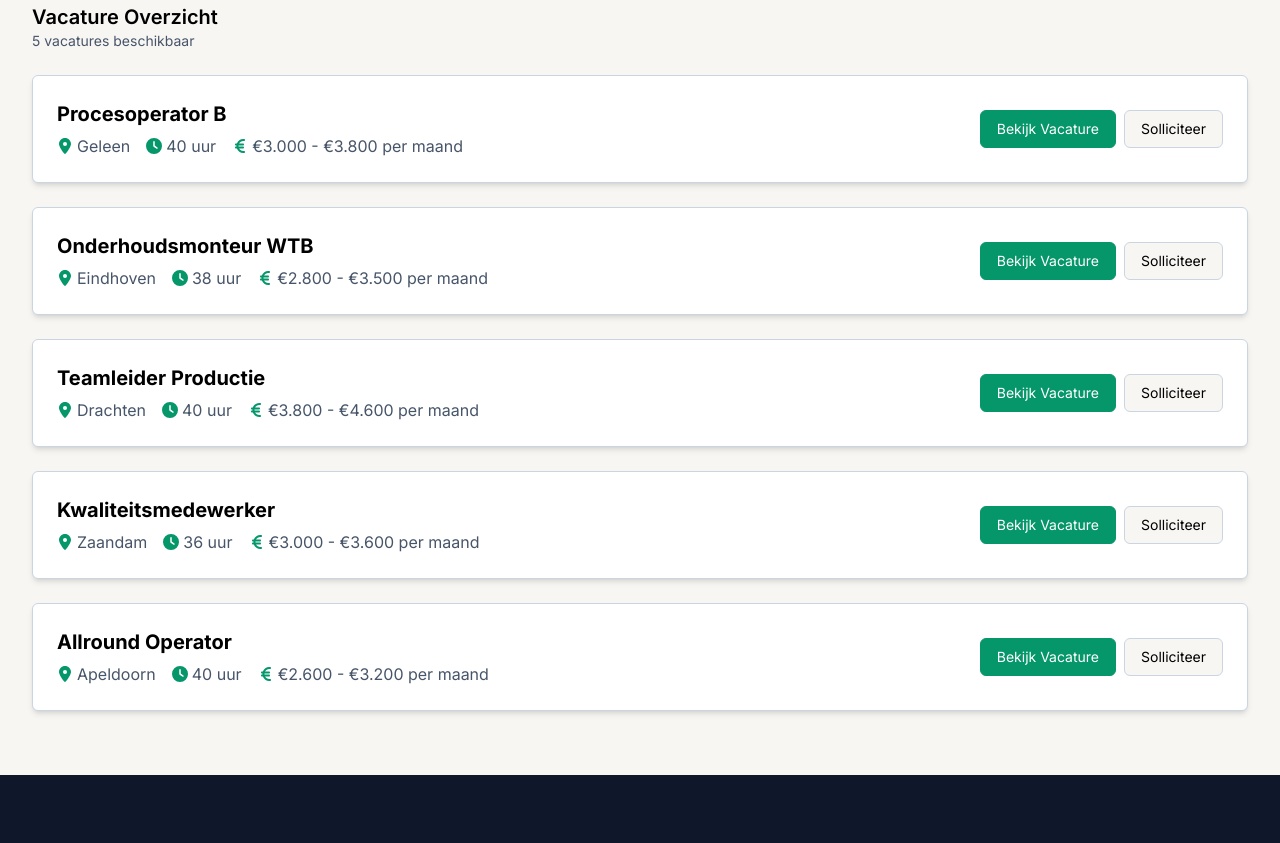
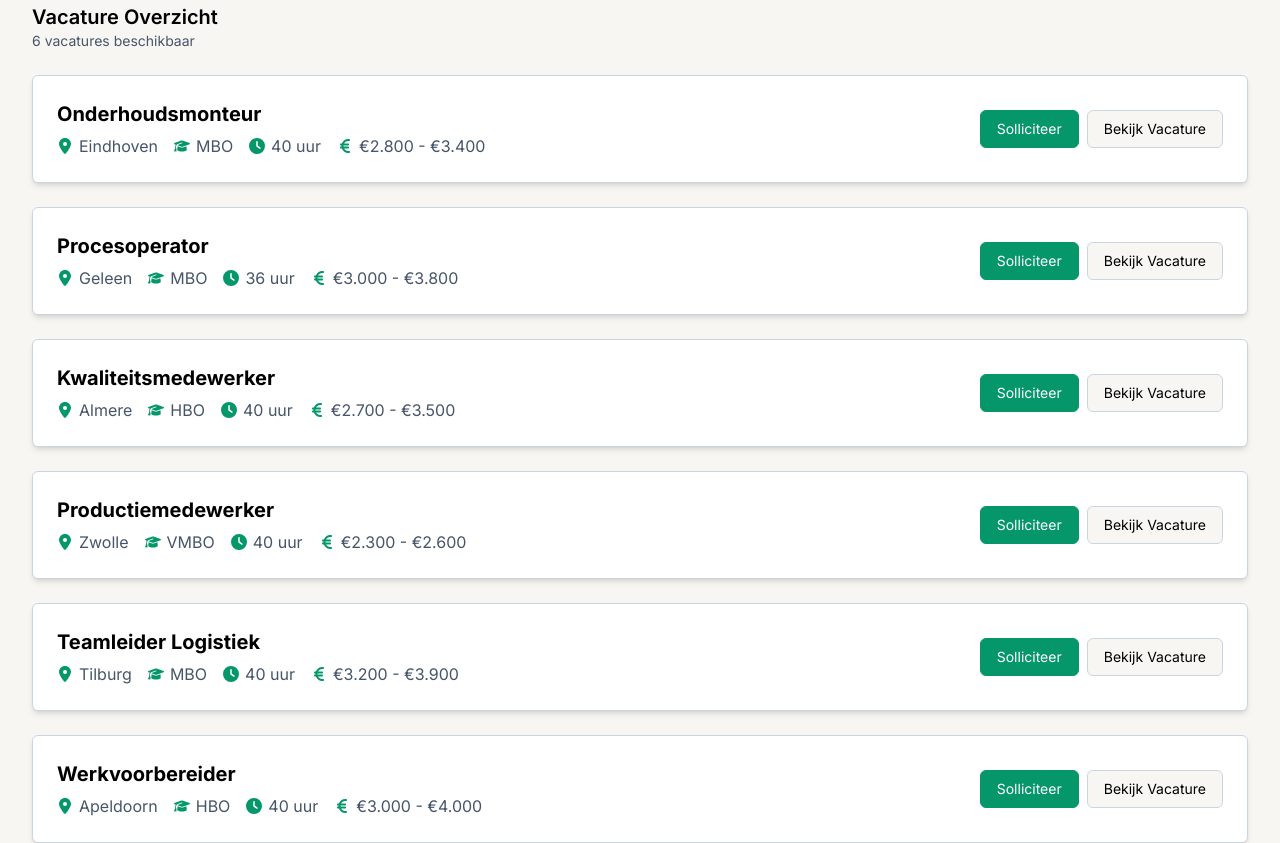
Before and after one commit to EdwinSch/jobshapers, a Next.js app: page /vacatures in a window 1280 px wide. Shown: the part 440-1283 px from the top of the page. Built offline with nearby package versions, Linux system fonts and the light colour scheme.

Commit message:
changes to data model and job listings

```diff
--- a/components/JobDetailsBody.jsx
+++ b/components/JobDetailsBody.jsx
@@ -1,27 +1,31 @@
 import ListCard from "./ListCard";
 
 const JobDetailsBody = ({
-  employerBenefits,
   functieEisen,
   arbeidsvoorwaarden,
+  functieomschrijving,
 }) => {
   return (
     <div className="bg-jsOffWhite">
       <div className="py-12 mt-6 mx-auto max-w-7xl px-4 md:px-6 lg:px-8">
+        {/* Functieomschrijving */}
+        <div className="mb-8 bg-white border border-slate-300 p-6 rounded-md shadow-sm">
+          <h2 className="text-xl font-semibold capitalize mb-5">
+            Functieomschrijving
+          </h2>
+          <p className="text-jsText">{functieomschrijving}</p>
+        </div>
+
+        {/* Lists */}
         <ListCard
-          title="functie eisen"
+          title="Functie-eisen"
           list={functieEisen}
           iconColor="text-jsGreen"
         />
         <ListCard
-          title="arbeidsvoorwaarden"
+          title="Arbeidsvoorwaarden"
           list={arbeidsvoorwaarden}
           iconColor="text-jsGreen"
-        />
-        <ListCard
-          title="werkgever"
-          list={employerBenefits}
-          iconColor="text-jsBlue"
         />
       </div>
     </div>
--- a/components/JobDetailsCard.jsx
+++ b/components/JobDetailsCard.jsx
@@ -1,8 +1,6 @@
 import LinkButton from "./LinkButton";
 
-const JobDetailsCard = ({ standplaats, urenPerWeek, salaris }) => {
-  const shortSalaris = salaris.split(" per ")[0];
-
+const JobDetailsCard = ({ standplaats, uren, salaris, opleiding }) => {
   return (
     <section className="mt-4 md:mt-0 min-w-full sm:min-w-[340px] p-6 sm:p-8 border border-slate-300 rounded-md shadow-sm">
       {/* info */}
@@ -11,12 +9,16 @@ const JobDetailsCard = ({ standplaats, urenPerWeek, salaris }) => {
         <p className="text-jsMidnight">{standplaats}</p>
       </article>
       <article className="flex justify-between mb-3">
+        <p className="text-jsText">Opleiding</p>
+        <p className="text-jsMidnight">{opleiding}</p>
+      </article>
+      <article className="flex justify-between mb-3">
         <p className="text-jsText">Uren</p>
-        <p className="text-jsMidnight">{urenPerWeek}u p/w</p>
+        <p className="text-jsMidnight">{uren}u p/w</p>
       </article>
       <article className="flex justify-between mb-3">
         <p className="text-jsText">Salaris indicatie</p>
-        <p className="text-jsMidnight">{shortSalaris}</p>
+        <p className="text-jsMidnight">{salaris}</p>
       </article>
 
       <hr className="border-slate-300 mb-6 mt-4" />
--- a/components/JobDetailsHeader.jsx
+++ b/components/JobDetailsHeader.jsx
@@ -14,7 +14,7 @@ const JobDetailsHeader = ({ jobDetails }) => {
           <span className="text-sm">Geplaatst op: 1 januarie 2025</span>
         </p>
         {/* job description */}
-        <p>{jobDetails.functieomschrijving}</p>
+        <p>{jobDetails.introductie}</p>
       </div>
 
       {/* right/bottom */}
--- a/components/JobListItem.jsx
+++ b/components/JobListItem.jsx
@@ -1,11 +1,17 @@
-import { FaLocationDot, FaClock, FaEuroSign } from "react-icons/fa6";
+import {
+  FaLocationDot,
+  FaClock,
+  FaEuroSign,
+  FaGraduationCap,
+} from "react-icons/fa6";
 import LinkButton from "./LinkButton";
 
 const JobListItem = ({
   $id,
   vacatureTitel,
   standplaats,
-  urenPerWeek,
+  uren,
+  opleiding,
   salaris,
 }) => {
   return (
@@ -15,15 +21,19 @@ const JobListItem = ({
         <h3 className="text-xl font-bold mb-1.5">{vacatureTitel}</h3>
 
         <div className="flex flex-col md:flex-row gap-1 md:gap-4">
-          <p className="flex items-center gap-1">
+          <p className="flex items-center gap-1.5">
             <FaLocationDot className="text-jsGreen" />
             <span className="text-jsText">{standplaats}</span>
           </p>
-          <p className="flex items-center gap-1">
+          <p className="flex items-center gap-1.5">
+            <FaGraduationCap className="text-jsGreen" />
+            <span className="text-jsText">{opleiding}</span>
+          </p>
+          <p className="flex items-center gap-1.5">
             <FaClock className="text-jsGreen" />
-            <span className="text-jsText">{urenPerWeek} uur</span>
+            <span className="text-jsText">{uren} uur</span>
           </p>
-          <p className="flex items-center gap-1">
+          <p className="flex items-center gap-1.5">
             <FaEuroSign className="text-jsGreen" />
             <span className="text-jsText">{salaris}</span>
           </p>
@@ -32,12 +42,12 @@ const JobListItem = ({
 
       {/* right/bottom */}
       <div className="flex gap-2">
+        <LinkButton variant="tertiary" href="/contact" label={"solliciteer"} />
         <LinkButton
-          variant="tertiary"
+          variant="primary"
           href={`/vacatures/${$id}`}
           label={"bekijk vacature"}
         />
-        <LinkButton variant="primary" href="/contact" label={"solliciteer"} />
       </div>
     </article>
   );
--- a/components/ListCard.jsx
+++ b/components/ListCard.jsx
@@ -3,7 +3,7 @@ import { FaRegCircleCheck } from "react-icons/fa6";
 const ListCard = ({ title = "heading", list, iconColor }) => {
   return (
     <div className="mb-8 bg-white border border-slate-300 p-6 rounded-md shadow-sm">
-      <h2 className="text-xl font-semibold capitalize mb-5">{title}</h2>
+      <h2 className="text-xl font-semibold mb-5">{title}</h2>
 
       {/* render list */}
       <ul className="flex flex-col gap-3">
--- a/components/SellingPointCard.jsx
+++ b/components/SellingPointCard.jsx
@@ -14,7 +14,7 @@ const SellingPointCard = ({
       >
         {Icon && <Icon size={22} className={iconColor} />}
       </div>
-      <h3 className="mb-1.5 text-2xl font-semibold capitalize">{title}</h3>
+      <h3 className="mb-1.5 text-xl font-semibold capitalize">{title}</h3>
       <p className="text-jsText text-sm">{text}</p>
     </article>
   );
--- a/data/jobsCollection.json
+++ b/data/jobsCollection.json
@@ -1,168 +1,170 @@
 [
   {
-    "$id": "vac001",
-    "vacatureNummer": "1001",
-    "vacatureTitel": "Procesoperator B",
-    "werkgeverNaam": "ChemieTech BV",
-    "functieomschrijving": "Jij gaat werken in een 5-ploegendienst en bent verantwoordelijk voor het bewaken van het productieproces van grondstof tot eindproduct.",
+    "$id": "1a2b3c4d",
+    "vacatureNummer": "IND-001",
+    "vacatureTitel": "Onderhoudsmonteur",
+    "subTitel": "Technische dienst",
+    "introductie": "Heb jij twee rechterhanden en een passie voor techniek? Kom werken bij een modern productiebedrijf in de regio!",
+    "functieomschrijving": "Als onderhoudsmonteur ben je verantwoordelijk voor het preventief en correctief onderhoud aan ons machinepark. Je werkt samen met collega’s uit het technische team en zorgt dat storingen snel en efficiënt worden opgelost.",
     "functieEisen": [
-      "MBO niveau 3 of 4 in procestechniek",
-      "Ervaring met werken in ploegendienst",
-      "Zelfstandig en nauwkeurig",
-      "In staat om veiligheidsvoorschriften strikt na te leven"
+      "Afgeronde MBO opleiding richting techniek",
+      "Minimaal 2 jaar ervaring in een vergelijkbare functie",
+      "Bekend met hydrauliek en pneumatiek",
+      "Bereid om in ploegendienst te werken"
     ],
     "arbeidsvoorwaarden": [
-      "Salaris conform CAO, inclusief ploegentoeslag",
+      "Salaris tussen €2.800 en €3.400 per maand",
+      "25 vakantiedagen en 13 ATV-dagen",
       "Reiskostenvergoeding",
-      "Opleidings- en doorgroeimogelijkheden",
-      "24 vakantiedagen en 13 ADV-dagen"
+      "Doorgroeimogelijkheden en opleidingen"
     ],
-    "employerBenefits": [
-      "Fietsplan",
-      "Korting op sportschoolabonnement",
-      "Vitaliteitsprogramma",
-      "Jaarlijkse teamuitjes"
-    ],
-    "standplaats": "Geleen",
-    "categorie": "productie",
-    "opleidingsniveau": "mbo",
-    "werkNiveau": "medior",
-    "ervaringJaren": 2,
-    "salaris": "€3.000 - €3.800 per maand",
-    "urenPerWeek": 40,
-    "talen": "Nederlands",
-    "rijbewijsNodig": true
+    "categorie": "techniek",
+    "standplaats": "Eindhoven",
+    "opleiding": "MBO",
+    "niveau": "medior",
+    "salaris": "€2.800 - €3.400",
+    "uren": 40,
+    "featured": false,
+    "werkgever": "TechnoPro BV"
   },
   {
-    "$id": "vac002",
-    "vacatureNummer": "1002",
-    "vacatureTitel": "Onderhoudsmonteur WTB",
-    "werkgeverNaam": "IndusRepair NL",
-    "functieomschrijving": "Je bent verantwoordelijk voor het preventief en correctief onderhoud van werktuigbouwkundige installaties in de fabriek.",
+    "$id": "2e3f4g5h",
+    "vacatureNummer": "IND-002",
+    "vacatureTitel": "Procesoperator",
+    "subTitel": "Chemische industrie",
+    "introductie": "Wil jij werken met geavanceerde installaties in een schone en veilige omgeving? Dan is dit jouw kans!",
+    "functieomschrijving": "In deze rol bewaak je het productieproces en zorg je dat de installaties optimaal functioneren. Je stuurt bij waar nodig en voert kwaliteitscontroles uit.",
     "functieEisen": [
-      "MBO diploma werktuigbouwkunde",
-      "Kennis van hydrauliek en pneumatiek",
-      "Bereidheid tot consignatiedienst",
-      "Hands-on mentaliteit"
+      "MBO diploma, bij voorkeur VAPRO B",
+      "Ervaring in een productieomgeving is een pré",
+      "Veiligheidsbewust en nauwkeurig",
+      "Bereid om in 5-ploegendienst te werken"
     ],
     "arbeidsvoorwaarden": [
-      "Marktconform salaris",
-      "Werkbus en gereedschap van de zaak",
-      "Goede pensioenregeling",
-      "Vakgerichte trainingen"
+      "Salaris tot €3.800 per maand inclusief ploegentoeslag",
+      "8% vakantiegeld",
+      "Pensioenregeling",
+      "Uitgebreid inwerkprogramma"
     ],
-    "employerBenefits": [
-      "Gratis werkkleding en PBM's",
-      "Doorgroeien naar teamleider mogelijk",
-      "Open en informele bedrijfscultuur"
-    ],
-    "standplaats": "Eindhoven",
-    "categorie": "onderhoud",
-    "opleidingsniveau": "mbo",
-    "werkNiveau": "junior",
-    "ervaringJaren": 1,
-    "salaris": "€2.800 - €3.500 per maand",
-    "urenPerWeek": 38,
-    "talen": "Nederlands",
-    "rijbewijsNodig": true
+    "categorie": "productie",
+    "standplaats": "Geleen",
+    "opleiding": "MBO",
+    "niveau": "junior",
+    "salaris": "€3.000 - €3.800",
+    "uren": 36,
+    "featured": false,
+    "werkgever": "ChemNova NL"
   },
   {
-    "$id": "vac003",
-    "vacatureNummer": "1003",
-    "vacatureTitel": "Teamleider Productie",
-    "werkgeverNaam": "MetaalFlex",
-    "functieomschrijving": "Als teamleider geef je leiding aan een ploeg van 10 operators en zorg je voor een veilige en efficiënte productie.",
+    "$id": "3h4i5j6k",
+    "vacatureNummer": "IND-003",
+    "vacatureTitel": "Kwaliteitsmedewerker",
+    "subTitel": "Voedingsmiddelenindustrie",
+    "introductie": "Ben jij scherp op kwaliteit en heb je een oog voor detail? Dan zoeken wij jou!",
+    "functieomschrijving": "Je bewaakt de kwaliteit van onze producten door steekproeven en controles. Je rapporteert afwijkingen en denkt mee over verbeteringen.",
     "functieEisen": [
-      "Ervaring in leidinggeven binnen de productie",
-      "Kennis van LEAN is een pré",
-      "Goede communicatieve vaardigheden",
-      "Flexibel en resultaatgericht"
+      "HBO werk- en denkniveau",
+      "Ervaring met HACCP of BRC is een pré",
+      "Proactieve houding",
+      "Goede communicatieve vaardigheden"
     ],
     "arbeidsvoorwaarden": [
-      "Leidinggevende rol met verantwoordelijkheid",
-      "Salaris met bonusstructuur",
-      "Auto van de zaak mogelijk",
-      "Pensioenregeling en extra verlofdagen"
+      "Salaris tussen €2.700 en €3.500",
+      "25 vakantiedagen",
+      "Collectieve ziektekostenverzekering",
+      "Korting op onze producten"
     ],
-    "employerBenefits": [
-      "Training in leiderschap",
-      "Laptop en telefoon van de zaak",
-      "Hybride werken mogelijk"
-    ],
-    "standplaats": "Drachten",
-    "categorie": "leidinggevend",
-    "opleidingsniveau": "hbo",
-    "werkNiveau": "senior",
-    "ervaringJaren": 5,
-    "salaris": "€3.800 - €4.600 per maand",
-    "urenPerWeek": 40,
-    "talen": "Nederlands, Engels",
-    "rijbewijsNodig": true
+    "categorie": "kwaliteit",
+    "standplaats": "Almere",
+    "opleiding": "HBO",
+    "niveau": "medior",
+    "salaris": "€2.700 - €3.500",
+    "uren": 40,
+    "featured": false,
+    "werkgever": "Fresh&Safe Food BV"
   },
   {
-    "$id": "vac004",
-    "vacatureNummer": "1004",
-    "vacatureTitel": "Kwaliteitsmedewerker",
-    "werkgeverNaam": "FoodControl BV",
-    "functieomschrijving": "Je controleert de kwaliteit van producten en processen binnen de voedingsmiddelenindustrie.",
+    "$id": "4k5l6m7n",
+    "vacatureNummer": "IND-004",
+    "vacatureTitel": "Productiemedewerker",
+    "subTitel": "Dagdienst",
+    "introductie": "Zoek je een leuke baan in dagdienst waar je direct aan de slag kunt? Reageer dan snel!",
+    "functieomschrijving": "Je ondersteunt in het productieproces door het aanvoeren van materialen, het controleren van producten en het verpakken van eindproducten.",
     "functieEisen": [
-      "MBO of HBO voeding of laboratorium",
-      "Kennis van HACCP en BRC",
-      "Nauwkeurig en analytisch ingesteld",
-      "Ervaring met audits is een plus"
+      "Beheersing van de Nederlandse taal",
+      "Nauwkeurig kunnen werken",
+      "Fysiek in goede conditie",
+      "Ervaring is niet vereist, wel een plus"
     ],
     "arbeidsvoorwaarden": [
-      "Salaris volgens CAO Voedingsmiddelenindustrie",
-      "Vakantiegeld en eindejaarsuitkering",
+      "Salaris vanaf €2.300 per maand",
       "Reiskostenvergoeding",
-      "Interne opleidingsmogelijkheden"
+      "Werk in een gezellig team",
+      "Kans op vast dienstverband"
     ],
-    "employerBenefits": [
-      "Bedrijfskantine met gezonde lunch",
-      "Mogelijkheid tot parttime",
-      "Korting op bedrijfsproducten"
-    ],
-    "standplaats": "Zaandam",
-    "categorie": "kwaliteit",
-    "opleidingsniveau": "hbo",
-    "werkNiveau": "medior",
-    "ervaringJaren": 3,
-    "salaris": "€3.000 - €3.600 per maand",
-    "urenPerWeek": 36,
-    "talen": "Nederlands",
-    "rijbewijsNodig": false
+    "categorie": "productie",
+    "standplaats": "Zwolle",
+    "opleiding": "VMBO",
+    "niveau": "junior",
+    "salaris": "€2.300 - €2.600",
+    "uren": 40,
+    "featured": false,
+    "werkgever": "FlexIndustries"
   },
   {
-    "$id": "vac005",
-    "vacatureNummer": "1005",
-    "vacatureTitel": "Allround Operator",
-    "werkgeverNaam": "PackPro Nederland",
-    "functieomschrijving": "Je stelt verpakkingsmachines in, lost storingen op en voert kwaliteitscontroles uit.",
+    "$id": "5n6o7p8q",
+    "vacatureNummer": "IND-005",
+    "vacatureTitel": "Teamleider Logistiek",
+    "subTitel": "Distributiecentrum",
+    "introductie": "Wil jij leidinggeven aan een enthousiast team in een snelgroeiende organisatie? Dan zoeken wij jou als teamleider!",
+    "functieomschrijving": "Je stuurt het logistieke team aan, bewaakt processen en zorgt voor een efficiënte doorstroom van goederen binnen het magazijn.",
     "functieEisen": [
-      "Technisch MBO-diploma",
-      "Ervaring in productieomgeving",
-      "Zelfstandig kunnen werken",
-      "Bereidheid tot ploegendienst"
+      "MBO+ werk- en denkniveau",
+      "Ervaring als leidinggevende in logistiek",
+      "Goede kennis van WMS-systemen",
+      "Stressbestendig en oplossingsgericht"
     ],
     "arbeidsvoorwaarden": [
-      "Salaris inclusief ploegentoeslag",
-      "Reiskostenvergoeding",
-      "Trainingen on-the-job",
-      "Vaste aanstelling bij goed functioneren"
+      "Salaris tot €3.900 per maand",
+      "8% vakantiegeld",
+      "Leidinggevende functie met verantwoordelijkheid",
+      "Mogelijkheid tot het volgen van trainingen"
     ],
-    "employerBenefits": [
-      "Ploegentoeslag boven marktgemiddelde",
-      "Wekelijkse fruitbox",
-      "Personeelskorting op verpakkingsproducten"
+    "categorie": "logistiek",
+    "standplaats": "Tilburg",
+    "opleiding": "MBO",
+    "niveau": "senior",
+    "salaris": "€3.200 - €3.900",
+    "uren": 40,
+    "featured": false,
+    "werkgever": "Move-It Logistics"
+  },
+  {
+    "$id": "6p7q8r9s",
+    "vacatureNummer": "IND-006",
+    "vacatureTitel": "Werkvoorbereider",
+    "subTitel": "Metaalindustrie",
+    "introductie": "Ben jij een organisatorisch talent met een passie voor techniek? Word werkvoorbereider bij een toonaangevend metaalbedrijf.",
+    "functieomschrijving": "Je bereidt projecten voor, stelt planningen op en zorgt dat materialen en documentatie beschikbaar zijn. Je bent de schakel tussen engineering en productie.",
+    "functieEisen": [
+      "HBO werk- en denkniveau",
+      "Affiniteit met techniek en productie",
+      "Ervaring met ERP-systemen",
+      "Goede planningsvaardigheden"
     ],
+    "arbeidsvoorwaarden": [
+      "Salaris tussen €3.000 en €4.000",
+      "Laptop en telefoon van de zaak",
+      "25 vakantiedagen",
+      "Doorgroeimogelijkheden binnen het bedrijf"
+    ],
+    "categorie": "techniek",
     "standplaats": "Apeldoorn",
-    "categorie": "operator",
-    "opleidingsniveau": "mbo",
-    "werkNiveau": "junior",
-    "ervaringJaren": 1,
-    "salaris": "€2.600 - €3.200 per maand",
-    "urenPerWeek": 40,
-    "talen": "Nederlands",
-    "rijbewijsNodig": false
+    "opleiding": "HBO",
+    "niveau": "medior",
+    "salaris": "€3.000 - €4.000",
+    "uren": 40,
+    "featured": false,
+    "werkgever": "SteelCraft NL"
   }
 ]
```
